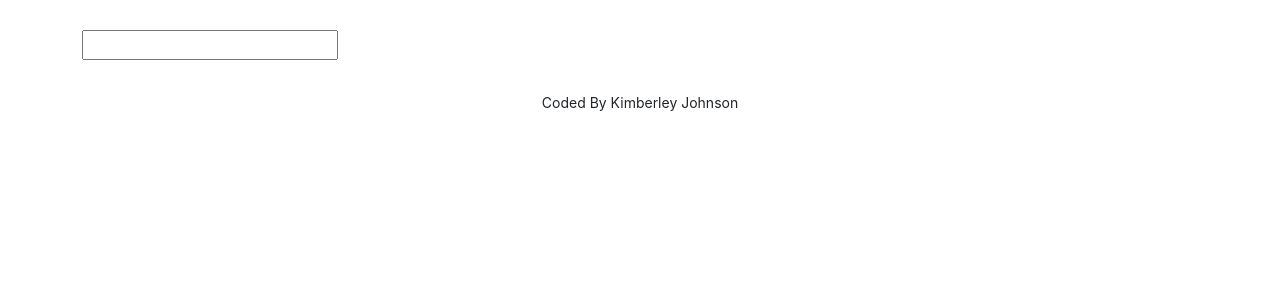
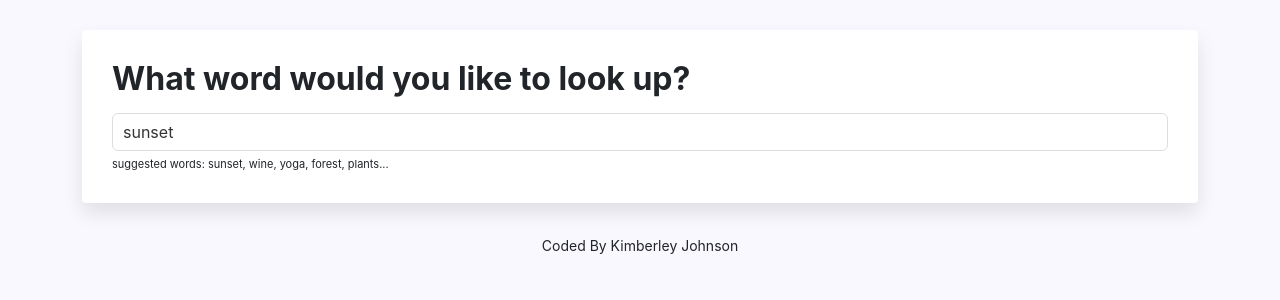
Before and after one commit to kimjaydot/dictionary_project, a React (Create React App) app: page / in a window 1280 px wide. Shown: the top 300 px of the page. Built offline with nearby package versions, Linux system fonts and the light colour scheme; no server answers.

Commit message:
created css files and styled each component

```diff
--- a/src/App.css
+++ b/src/App.css
@@ -1,3 +1,11 @@
+body {
+  background: #f9f8fe;
+}
+
+a {
+  color: purple;
+}
+
 .App-header {
   margin: 30px 0;
 }
--- a/src/App.js
+++ b/src/App.js
@@ -8,7 +8,7 @@
       <div className="container">
         <header className="App-header"></header>
         <main>
-          <Dictionary />
+          <Dictionary defaultKeyword="sunset" />
         </main>
 
         <footer className="App-footer">
--- a/src/Dictionary.css
+++ b/src/Dictionary.css
@@ -1,9 +1,26 @@
-.App-footer {
-  text-align: center;
-  margin: 30px 0;
+.Dictionary h1 {
+  font-size: 32px;
+  font-weight: bold;
+  margin-bottom: 15px;
 }
 
-form {
-  display: block;
-  margin: 0 auto;
+.Dictionary section {
+  background-color: #ffffff;
+  padding: 30px;
+  border-radius: 4px;
+  box-shadow: 0 10px 20px rgba(0 0 0 /10%);
+  margin: 20px 0;
 }
+
+.Dictionary input {
+  width: 100%;
+  padding: 6px 10px;
+  border-radius: 6px;
+  border: 1px solid #ddd;
+  color: #333;
+}
+
+.Dictionary .hint {
+  font-size: 11px;
+  margin-top: 5px;
+}
--- a/src/Dictionary.js
+++ b/src/Dictionary.js
@@ -2,18 +2,22 @@
 import axios from "axios";
 import Results from "./Results";
 import "./Dictionary.css";
-export default function Dictionary() {
-  let [keyword, setKeyword] = useState("");
+export default function Dictionary(props) {
+  let [keyword, setKeyword] = useState(props.defaultKeyword);
   let [results, setResults] = useState(null);
+  let [loaded, setLoaded] = useState(false);
 
   function handleResponse(response) {
     setResults(response.data[0]);
   }
-  function search(event) {
-    event.preventDefault();
 
+  function search() {
     let apiUrl = `https://api.dictionaryapi.dev/api/v2/entries/en/${keyword}`;
     axios.get(apiUrl).then(handleResponse);
+  }
+  function handleSubmit(event) {
+    event.preventDefault();
+    search();
   }
 
   //documentation: dictionaryapi.dev
@@ -21,12 +25,32 @@
     setKeyword(event.target.value);
   }
 
+  function load() {
+    setLoaded(true);
+    search();
+  }
+
+  if (loaded) {
     return (
       <div className="Dictionary">
-      <form onSubmit={search}>
-        <input type="search" onChange={handleKeywordChange} />
+        <section>
+          <h1>What word would you like to look up?</h1>
+          <form onSubmit={handleSubmit}>
+            <input
+              type="search"
+              onChange={handleKeywordChange}
+              defaultValue={props.defaultKeyword}
+            />
           </form>
+          <div className="hint">
+            suggested words: sunset, wine, yoga, forest, plants...
+          </div>
+        </section>
         <Results results={results} />
       </div>
     );
+  } else {
+    load();
+    return "Loading";
   }
+}
--- /dev/null
+++ b/src/Meaning.css
@@ -0,0 +1,11 @@
+.Meaning h3 {
+  font-size: 24px;
+  line-height: 1.5px;
+  font-weight: bold;
+}
+
+.Meaning .example {
+  font-size: 13px;
+  font-style: italic;
+  margin-top: 10px;
+}
--- a/src/Meaning.js
+++ b/src/Meaning.js
@@ -1,4 +1,5 @@
 import React from "react";
+import "./Meaning.css";
 import Synonyms from "./Synonyms";
 
 export default function Meaning(props) {
@@ -9,13 +10,9 @@
       {props.meaning.definitions.map(function (definition, index) {
         return (
           <div key={index}>
-            <p>
-              <strong>Definition:</strong> {definition.definition}
-              <br />
-              <strong>Example:</strong>
-              <em>{definition.example}</em>
-              <Synonyms synonyms={definition.synonyms} />
-            </p>
+            <div className="definition">{definition.definition}</div>
+            <div className="example">{definition.example}</div>
+            <Synonyms synonyms={definition.synonyms} />
           </div>
         );
       })}
--- a/src/Phonetic.js
+++ b/src/Phonetic.js
@@ -1,4 +1,5 @@
 import React from "react";
+import "./Phonetics.css";
 
 export default function Phonetic(props) {
   console.log(props.phoetic);
@@ -7,7 +8,7 @@
       <a href={props.phonetic.audio} target="_blank" rel="noreferrer">
         Listen
       </a>
-      {props.phonetic.text}
+      <span className="text">{props.phonetic.text}</span>
     </div>
   );
 }
--- /dev/null
+++ b/src/Phonetics.css
@@ -0,0 +1,24 @@
+.Phonetic {
+  margin: 20px 0;
+}
+
+.Phonetic a {
+  border: 1px solid #ddd;
+  text-decoration: none;
+  padding: 8px 15px;
+  font-size: 12px;
+  margin-right: 10px;
+  font-weight: bold;
+  border-radius: 20px;
+  transition: all 150ms ease-in-out;
+}
+
+.Phonetic a:hover {
+  background: purple;
+  color: white;
+}
+
+.Phonetic .text {
+  opacity: 0.5;
+  font-weight: bold;
+}
--- /dev/null
+++ b/src/Results.css
@@ -0,0 +1,5 @@
+.Results h2 {
+  font-size: 36px;
+  font-weight: bold;
+  line-height: 1.5;
+}
--- a/src/Results.js
+++ b/src/Results.js
@@ -1,12 +1,14 @@
 import React from "react";
 import Phonetic from "./Phonetic";
 import Meaning from "./Meaning";
+import "./Results.css";
 
 export default function Results(props) {
   console.log(props.results);
   if (props.results) {
     return (
       <div className="Results">
+        <section>
           <h2>{props.results.word}</h2>
           {props.results.phonetics.map(function (phonetic, index) {
             return (
@@ -15,11 +17,12 @@
               </div>
             );
           })}
+        </section>
         {props.results.meanings.map(function (meaning, index) {
           return (
-            <div key={index}>
+            <section key={index}>
               <Meaning meaning={meaning} />
-            </div>
+            </section>
           );
         })}
       </div>
--- /dev/null
+++ b/src/Synonyms.css
@@ -0,0 +1,11 @@
+.Synonyms {
+  margin: 15px 0 0;
+  padding: 0;
+}
+
+.Synonyms li {
+  font-size: 13ps;
+  display: inline-block;
+  padding-right: 10px;
+  line-height: 1;
+}
--- a/src/Synonyms.js
+++ b/src/Synonyms.js
@@ -1,4 +1,5 @@
 import React from "react";
+import "./Synonyms.css";
 
 export default function Synonyms(props) {
   if (props.synonyms) {
```
Lines whose indentation alone changed are shown as unchanged.
